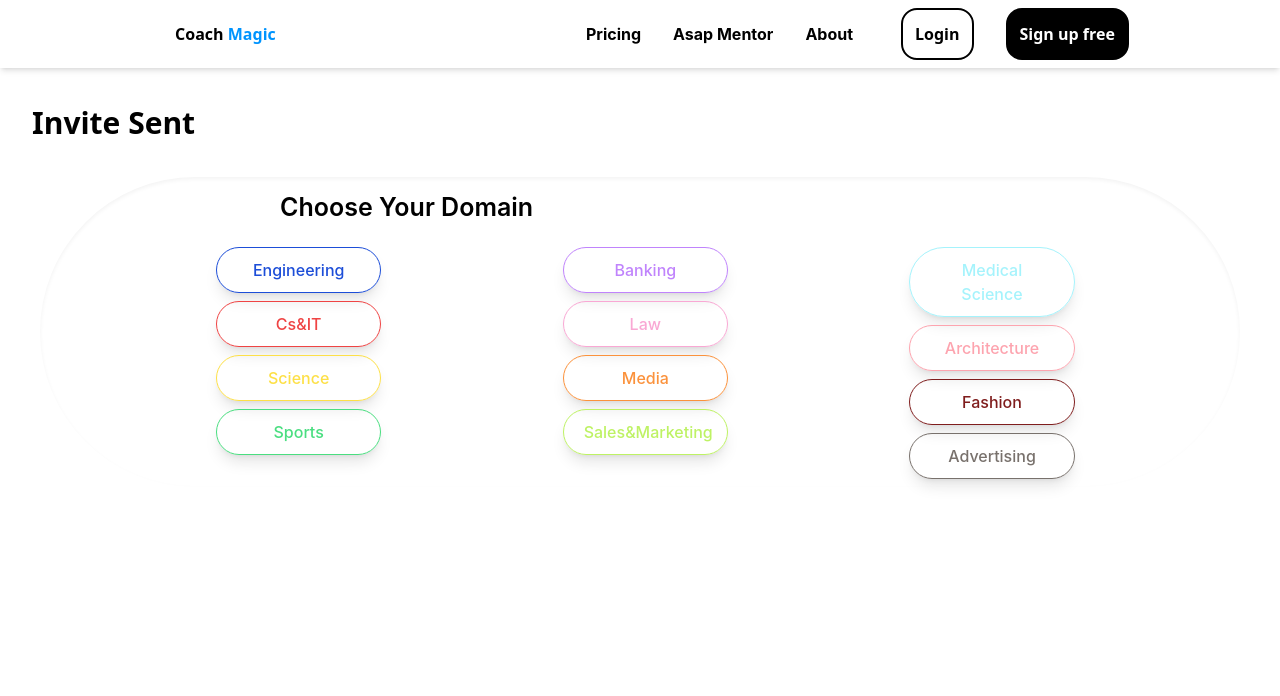
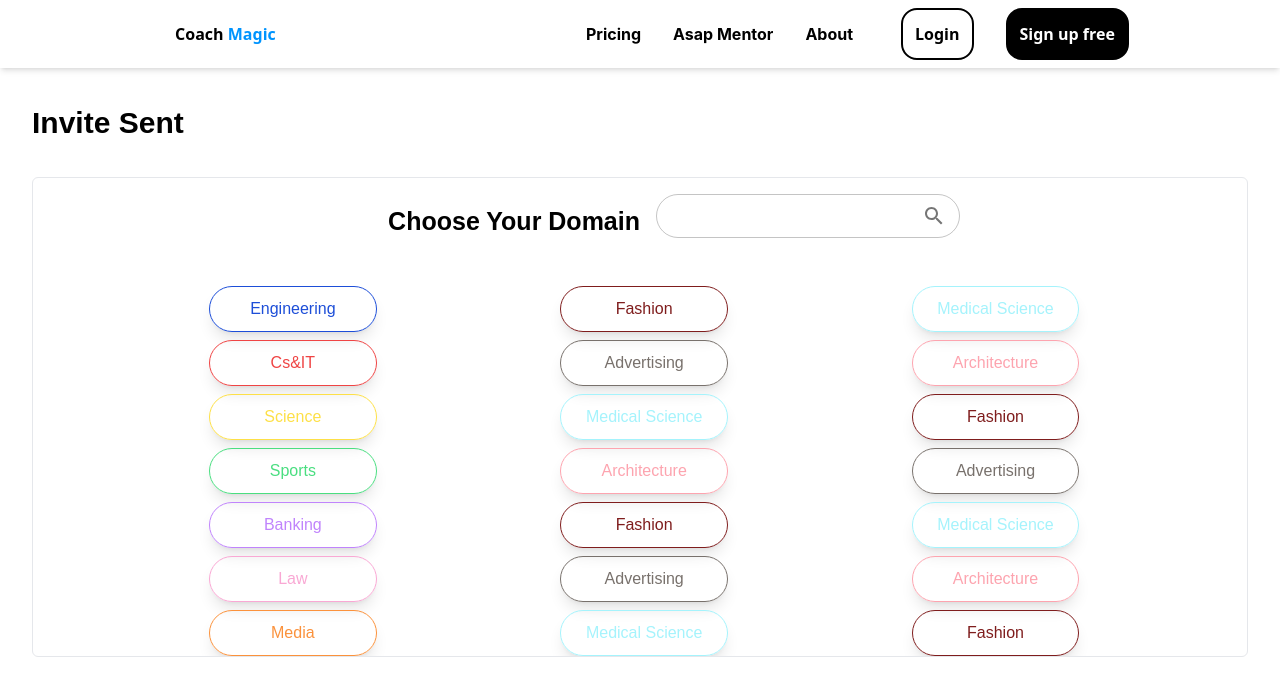
Before and after one commit to manosundarmanivel/CoachMagic-FrontEnd, a React (Create React App) app: page /invite in a window 1280 px wide. Shown: the top 696 px of the page. Built offline with nearby package versions, Linux system fonts and the light colour scheme.

Commit message:
invite sent  update

```diff
--- a/src/components/Invite.js
+++ b/src/components/Invite.js
@@ -2,15 +2,29 @@ import React,{useState} from "react";
 import Header from '../components/Header';
 import { Button, Container, InputAdornment, TextField } from "@mui/material";
 import SearchIcon from "@mui/icons-material/Search";
-
+import FormControl from '@mui/material/FormControl';
+import OutlinedInput from '@mui/material/OutlinedInput';
+import '../App.css';
 const Invite = ()=>
 {
     return(
         <div>
             <Header/>
-            <h1 className="font-bold font-sans text-[30px] p-8 text-black">Invite Sent</h1>
-            <div className="shadow-inner ml-10 mr-10 rounded-full">
-                <h1 className="font-semibold pl-60 pt-3 text-[25px]">Choose Your Domain</h1>
+            <h1 className="font-bold text-[30px] p-8 font-poppins text-black">Invite Sent</h1>
+            <div className="border mx-8 rounded-md h-[30em] font-poppins overflow-y-scroll scrollbar-hidden">
+            <div className="grid grid-cols-2">
+                <h1 className="font-semibold flex justify-end items-center text-[25px]">Choose Your Domain</h1>
+                <OutlinedInput sx={{margin:'1em',width:"50%",borderRadius:"10em",height:"50%"}}
+                    id="outlined-adornment-search"
+                    endAdornment={<InputAdornment position="end">
+                        <SearchIcon/>
+                    </InputAdornment>}
+                    aria-describedby="outlined-search-helper-text"
+                    inputProps={{
+                    'aria-label': 'search',
+                    }}
+                />
+                </div>
                 <div className="columns-3 pt-5 pl-44">
                 <button type="button" class="text-blue-700 hover:text-white border border-blue-700 hover:bg-blue-800 focus:ring-4 focus:outline-none focus:ring-blue-300 font-medium text-sm px-5 py-2.5 text-center mr-2 mb-2 rounded-full shadow-lg w-1/2">Engineering</button>
                 <button type="button" class="text-red-500 hover:text-white border border-red-500 hover:bg-red-600 focus:ring-4 focus:outline-none focus:ring-red-300 font-medium text-sm px-5 py-2.5 text-center mr-2 mb-2 rounded-full shadow-lg w-1/2">Cs&IT</button>
@@ -20,6 +34,23 @@ const Invite = ()=>
                 <button type="button" class="text-pink-300 hover:text-white border border-pink-300 hover:bg-pink-400 focus:ring-4 focus:outline-none focus:ring-pink-300 font-medium text-sm px-5 py-2.5 text-center mr-2 mb-2 rounded-full shadow-lg w-1/2">Law</button>
                 <button type="button" class="text-[#fb923c] hover:text-white border border-[#fb923c] hover:bg-[#eab308] focus:ring-4 focus:outline-none focus:ring-[#eab308] font-medium text-sm px-5 py-2.5 text-center mr-2 mb-2 rounded-full shadow-lg w-1/2">Media</button>
                 <button type="button" class="text-[#bef264] hover:text-white border border-[#bef264] hover:bg-[#a3e635] focus:ring-4 focus:outline-none focus:ring-[#a3e635] font-medium text-sm px-5 py-2.5 text-center mr-2 mb-2 rounded-full shadow-lg w-1/2">Sales&Marketing</button>
+                <button type="button" class="text-[#a5f3fc] hover:text-white border border-[#a5f3fc] hover:bg-[#67e8f9] focus:ring-4 focus:outline-none focus:ring-[#a5f3fc] font-medium text-sm px-5 py-2.5 text-center mr-2 mb-2 rounded-full shadow-lg w-1/2">Medical Science</button>
+                <button type="button" class="text-[#fda4af] hover:text-white border border-[#fda4af] hover:bg-[#fb7185] focus:ring-4 focus:outline-none focus:ring-[#fda4af] font-medium text-sm px-5 py-2.5 text-center mr-2 mb-2 rounded-full shadow-lg w-1/2">Architecture</button>
+                <button type="button" class="text-[#7f1d1d] hover:text-white border border-[#7f1d1d] hover:bg-[#450a0a] focus:ring-4 focus:outline-none focus:ring-[#7f1d1d] font-medium text-sm px-5 py-2.5 text-center mr-2 mb-2 rounded-full shadow-lg w-1/2">Fashion</button>
+                <button type="button" class="text-[#78716c] hover:text-white border border-[#78716c] hover:bg-[#525252] focus:ring-4 focus:outline-none focus:ring-[#78716c] font-medium text-sm px-5 py-2.5 text-center mr-2 mb-2 rounded-full shadow-lg w-1/2">Advertising</button>
+
+                <button type="button" class="text-[#a5f3fc] hover:text-white border border-[#a5f3fc] hover:bg-[#67e8f9] focus:ring-4 focus:outline-none focus:ring-[#a5f3fc] font-medium text-sm px-5 py-2.5 text-center mr-2 mb-2 rounded-full shadow-lg w-1/2">Medical Science</button>
+                <button type="button" class="text-[#fda4af] hover:text-white border border-[#fda4af] hover:bg-[#fb7185] focus:ring-4 focus:outline-none focus:ring-[#fda4af] font-medium text-sm px-5 py-2.5 text-center mr-2 mb-2 rounded-full shadow-lg w-1/2">Architecture</button>
+                <button type="button" class="text-[#7f1d1d] hover:text-white border border-[#7f1d1d] hover:bg-[#450a0a] focus:ring-4 focus:outline-none focus:ring-[#7f1d1d] font-medium text-sm px-5 py-2.5 text-center mr-2 mb-2 rounded-full shadow-lg w-1/2">Fashion</button>
+                <button type="button" class="text-[#78716c] hover:text-white border border-[#78716c] hover:bg-[#525252] focus:ring-4 focus:outline-none focus:ring-[#78716c] font-medium text-sm px-5 py-2.5 text-center mr-2 mb-2 rounded-full shadow-lg w-1/2">Advertising</button>
+                <button type="button" class="text-[#a5f3fc] hover:text-white border border-[#a5f3fc] hover:bg-[#67e8f9] focus:ring-4 focus:outline-none focus:ring-[#a5f3fc] font-medium text-sm px-5 py-2.5 text-center mr-2 mb-2 rounded-full shadow-lg w-1/2">Medical Science</button>
+                <button type="button" class="text-[#fda4af] hover:text-white border border-[#fda4af] hover:bg-[#fb7185] focus:ring-4 focus:outline-none focus:ring-[#fda4af] font-medium text-sm px-5 py-2.5 text-center mr-2 mb-2 rounded-full shadow-lg w-1/2">Architecture</button>
+                <button type="button" class="text-[#7f1d1d] hover:text-white border border-[#7f1d1d] hover:bg-[#450a0a] focus:ring-4 focus:outline-none focus:ring-[#7f1d1d] font-medium text-sm px-5 py-2.5 text-center mr-2 mb-2 rounded-full shadow-lg w-1/2">Fashion</button>
+                <button type="button" class="text-[#78716c] hover:text-white border border-[#78716c] hover:bg-[#525252] focus:ring-4 focus:outline-none focus:ring-[#78716c] font-medium text-sm px-5 py-2.5 text-center mr-2 mb-2 rounded-full shadow-lg w-1/2">Advertising</button>
+                <button type="button" class="text-[#a5f3fc] hover:text-white border border-[#a5f3fc] hover:bg-[#67e8f9] focus:ring-4 focus:outline-none focus:ring-[#a5f3fc] font-medium text-sm px-5 py-2.5 text-center mr-2 mb-2 rounded-full shadow-lg w-1/2">Medical Science</button>
+                <button type="button" class="text-[#fda4af] hover:text-white border border-[#fda4af] hover:bg-[#fb7185] focus:ring-4 focus:outline-none focus:ring-[#fda4af] font-medium text-sm px-5 py-2.5 text-center mr-2 mb-2 rounded-full shadow-lg w-1/2">Architecture</button>
+                <button type="button" class="text-[#7f1d1d] hover:text-white border border-[#7f1d1d] hover:bg-[#450a0a] focus:ring-4 focus:outline-none focus:ring-[#7f1d1d] font-medium text-sm px-5 py-2.5 text-center mr-2 mb-2 rounded-full shadow-lg w-1/2">Fashion</button>
+                <button type="button" class="text-[#78716c] hover:text-white border border-[#78716c] hover:bg-[#525252] focus:ring-4 focus:outline-none focus:ring-[#78716c] font-medium text-sm px-5 py-2.5 text-center mr-2 mb-2 rounded-full shadow-lg w-1/2">Advertising</button>
                 <button type="button" class="text-[#a5f3fc] hover:text-white border border-[#a5f3fc] hover:bg-[#67e8f9] focus:ring-4 focus:outline-none focus:ring-[#a5f3fc] font-medium text-sm px-5 py-2.5 text-center mr-2 mb-2 rounded-full shadow-lg w-1/2">Medical Science</button>
                 <button type="button" class="text-[#fda4af] hover:text-white border border-[#fda4af] hover:bg-[#fb7185] focus:ring-4 focus:outline-none focus:ring-[#fda4af] font-medium text-sm px-5 py-2.5 text-center mr-2 mb-2 rounded-full shadow-lg w-1/2">Architecture</button>
                 <button type="button" class="text-[#7f1d1d] hover:text-white border border-[#7f1d1d] hover:bg-[#450a0a] focus:ring-4 focus:outline-none focus:ring-[#7f1d1d] font-medium text-sm px-5 py-2.5 text-center mr-2 mb-2 rounded-full shadow-lg w-1/2">Fashion</button>
```
